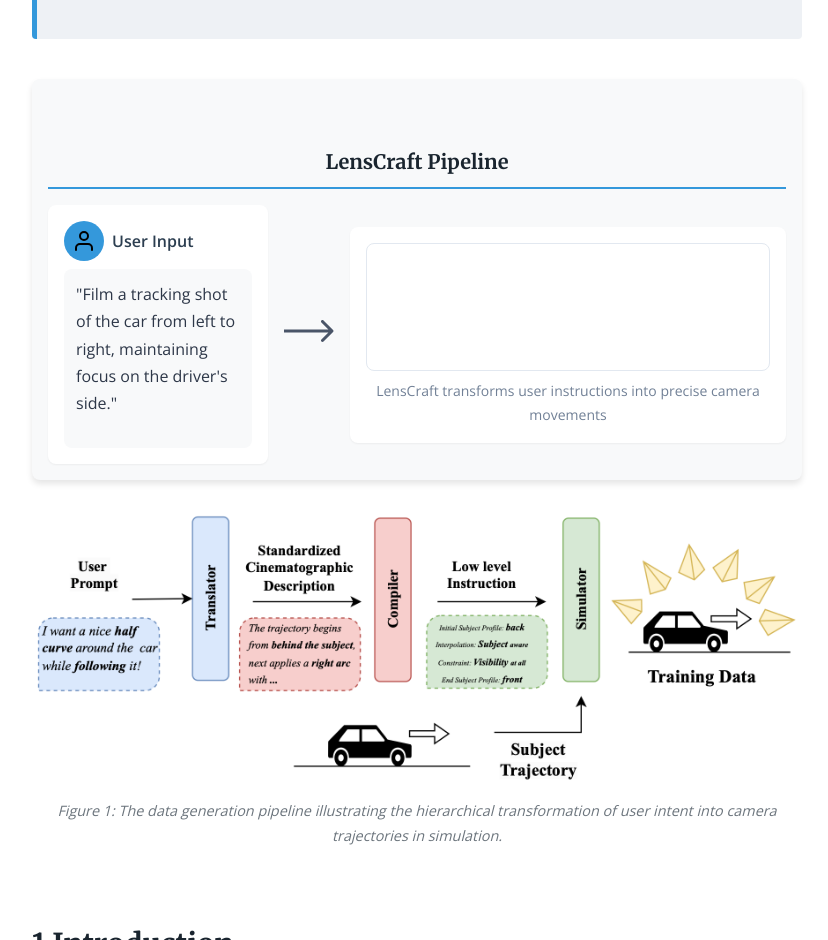
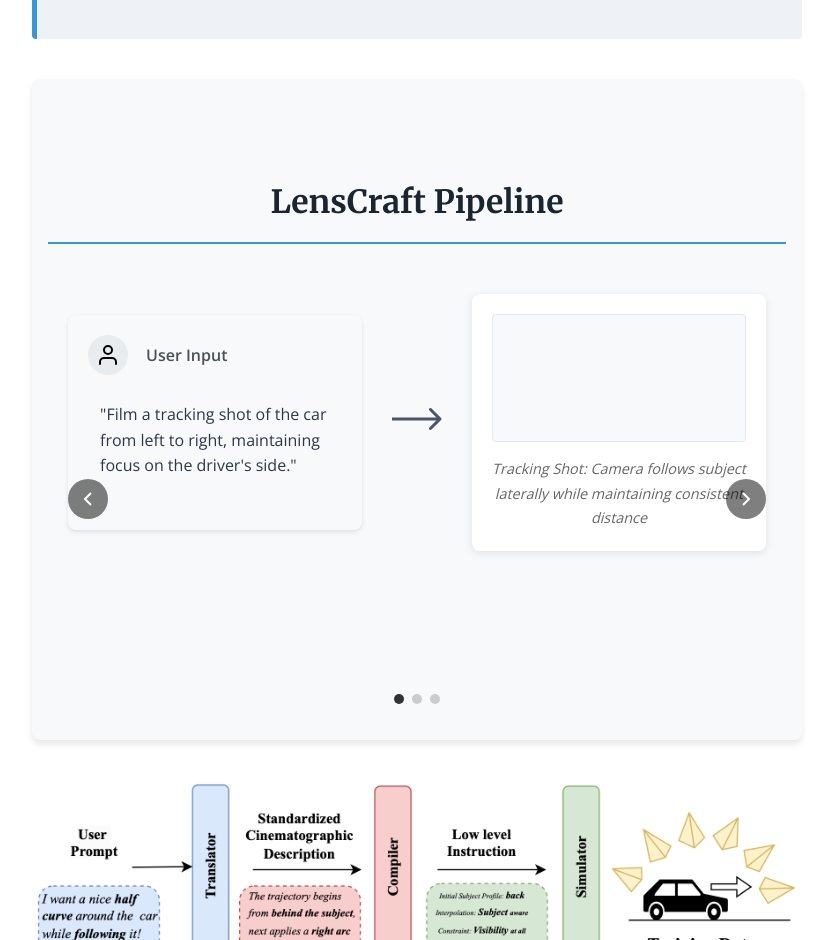
Before and after one commit to abreza/LensCraft-page, a website: page src/index.html in a window 1280 px wide. Shown: the part 918-1858 px from the top of the page, without its empty margins (223-1051 px from the left). Drawn offline with nearby package versions, Linux system fonts and the light colour scheme.

Commit message:
Add initial project structure with build script, SVG assets, and HTML templates
- Created .gitignore to exclude the dist directory
- Added build.js for generating the final HTML from templates
- Included camera.svg, arrow.svg, and user-icon.svg for visual elements
- Created package.json with build and preview scripts
- Removed old pipeline.html and script.js files
- Added new HTML templates: header.html, abstract.html, introduction.html, and pipeline.html
- Implemented carousel functionality in pipeline.html with corresponding styles in carousel.css
- Established global styles in global.css for consistent design

```diff
--- a/pipeline.html
+++ /dev/null
@@ -1,41 +0,0 @@
-<div class="pipeline-container">
-  <h2 class="pipeline-title">LensCraft Pipeline</h2>
-
-  <div class="pipeline-content">
-    <div class="input-container">
-      <div class="icon-container">
-        <div class="icon-circle">
-          <img src="user-icon.svg" alt="User" width="24" height="24" />
-        </div>
-        <span class="icon-label">User Input</span>
-      </div>
-
-      <div class="user-prompt">
-        <p>
-          "Film a tracking shot of the car from left to right, maintaining focus
-          on the driver's side."
-        </p>
-      </div>
-    </div>
-
-    <div class="arrow">
-      <img src="arrow.svg" alt="Arrow" width="50" height="24" />
-    </div>
-
-    <div class="output-container">
-      <div class="output-preview">
-        <figure>
-          <object
-            data="camera.svg"
-            type="image/svg+xml"
-            style="width: 100%; height: auto"
-          ></object>
-        </figure>
-      </div>
-
-      <div class="output-caption">
-        LensCraft transforms user instructions into precise camera movements
-      </div>
-    </div>
-  </div>
-</div>
--- a/script.js
+++ /dev/null
@@ -1,22 +0,0 @@
-async function loadSection(file, containerId) {
-  try {
-    const response = await fetch(file);
-    const html = await response.text();
-    document.getElementById(containerId).innerHTML = html;
-  } catch (error) {
-    console.error(`Error loading ${file}:`, error);
-  }
-}
-
-document.addEventListener("DOMContentLoaded", async function () {
-  await Promise.all([
-    loadSection("header.html", "header-container"),
-    loadSection("abstract.html", "abstract-container"),
-    loadSection("pipeline.html", "pipeline-container"),
-    loadSection("introduction.html", "introduction-container"),
-  ]);
-  const outputContainer = document.querySelector(".output-container");
-  if (outputContainer) {
-    outputContainer.style.opacity = "1";
-  }
-});
--- /dev/null
+++ b/scripts/app.js
@@ -0,0 +1,67 @@
+async function loadSection(file, containerId) {
+  try {
+    const response = await fetch(file);
+    const html = await response.text();
+    document.getElementById(containerId).innerHTML = html;
+  } catch (error) {
+    console.error(`Error loading ${file}:`, error);
+  }
+}
+
+let currentSlide = 0;
+const totalSlides = 3;
+
+function updateCarousel() {
+  const slides = document.querySelectorAll(".carousel-slide");
+  const indicators = document.querySelectorAll(".carousel-indicator");
+
+  slides.forEach((slide, index) => {
+    if (index === currentSlide) {
+      slide.classList.add("active");
+    } else {
+      slide.classList.remove("active");
+    }
+  });
+
+  indicators.forEach((indicator, index) => {
+    if (index === currentSlide) {
+      indicator.classList.add("active");
+    } else {
+      indicator.classList.remove("active");
+    }
+  });
+}
+
+function changeSlide(direction) {
+  currentSlide = (currentSlide + direction + totalSlides) % totalSlides;
+  updateCarousel();
+}
+
+function goToSlide(slideIndex) {
+  currentSlide = slideIndex;
+  updateCarousel();
+}
+
+window.changeSlide = changeSlide;
+window.goToSlide = goToSlide;
+
+document.addEventListener("DOMContentLoaded", async function () {
+  await Promise.all([
+    loadSection("header.html", "header-container"),
+    loadSection("abstract.html", "abstract-container"),
+    loadSection("pipeline.html", "pipeline-container"),
+    loadSection("introduction.html", "introduction-container"),
+  ]);
+
+  updateCarousel();
+
+  document.addEventListener("keydown", (e) => {
+    if (e.key === "ArrowLeft") changeSlide(-1);
+    if (e.key === "ArrowRight") changeSlide(1);
+  });
+
+  const outputContainer = document.querySelector(".output-container");
+  if (outputContainer) {
+    outputContainer.style.opacity = "1";
+  }
+});
--- /dev/null
+++ b/src/pipeline.html
@@ -0,0 +1,177 @@
+<div class="pipeline-container">
+  <h2 class="pipeline-title">LensCraft Pipeline</h2>
+
+  <div class="carousel-container">
+    <button class="carousel-btn carousel-btn-prev" onclick="changeSlide(-1)">
+      <svg
+        width="24"
+        height="24"
+        viewBox="0 0 24 24"
+        fill="none"
+        stroke="currentColor"
+        stroke-width="2"
+      >
+        <path d="M15 18l-6-6 6-6" />
+      </svg>
+    </button>
+
+    <button class="carousel-btn carousel-btn-next" onclick="changeSlide(1)">
+      <svg
+        width="24"
+        height="24"
+        viewBox="0 0 24 24"
+        fill="none"
+        stroke="currentColor"
+        stroke-width="2"
+      >
+        <path d="M9 18l6-6-6-6" />
+      </svg>
+    </button>
+
+    <div class="carousel-slides">
+      <div class="carousel-slide active" data-slide="0">
+        <div class="pipeline-content">
+          <div class="input-container">
+            <div class="icon-container">
+              <div class="icon-circle">
+                <img
+                  src="/icons/user-icon.svg"
+                  alt="User"
+                  width="24"
+                  height="24"
+                />
+              </div>
+              <span class="icon-label">User Input</span>
+            </div>
+            <div class="user-prompt">
+              <p>
+                "Film a tracking shot of the car from left to right, maintaining
+                focus on the driver's side."
+              </p>
+            </div>
+          </div>
+          <div class="arrow">
+            <img src="/icons/arrow.svg" alt="Arrow" width="50" height="24" />
+          </div>
+          <div class="output-container">
+            <div class="output-preview">
+              <figure>
+                <object
+                  data="/camera/camera.svg"
+                  type="image/svg+xml"
+                  style="width: 100%; height: auto"
+                ></object>
+              </figure>
+            </div>
+            <div class="output-caption">
+              Tracking Shot: Camera follows subject laterally while maintaining
+              consistent distance
+            </div>
+          </div>
+        </div>
+      </div>
+
+      <div class="carousel-slide" data-slide="1">
+        <div class="pipeline-content">
+          <div class="input-container">
+            <div class="icon-container">
+              <div class="icon-circle">
+                <img
+                  src="/icons/user-icon.svg"
+                  alt="User"
+                  width="24"
+                  height="24"
+                />
+              </div>
+              <span class="icon-label">User Input</span>
+            </div>
+            <div class="user-prompt">
+              <p>
+                "Film a tracking shot of the car from left to right, maintaining
+                focus on the driver's side."
+              </p>
+            </div>
+          </div>
+          <div class="arrow">
+            <img src="/icons/arrow.svg" alt="Arrow" width="50" height="24" />
+          </div>
+          <div class="output-container">
+            <div class="output-preview">
+              <figure>
+                <object
+                  data="/camera/camera.svg"
+                  type="image/svg+xml"
+                  style="width: 100%; height: auto"
+                ></object>
+              </figure>
+            </div>
+            <div class="output-caption">
+              Tracking Shot: Camera follows subject laterally while maintaining
+              consistent distance
+            </div>
+          </div>
+        </div>
+      </div>
+
+      <div class="carousel-slide" data-slide="2">
+        <div class="pipeline-content">
+          <div class="input-container">
+            <div class="icon-container">
+              <div class="icon-circle">
+                <img
+                  src="/icons/user-icon.svg"
+                  alt="User"
+                  width="24"
+                  height="24"
+                />
+              </div>
+              <span class="icon-label">User Input</span>
+            </div>
+            <div class="user-prompt">
+              <p>
+                "Film a tracking shot of the car from left to right, maintaining
+                focus on the driver's side."
+              </p>
+            </div>
+          </div>
+          <div class="arrow">
+            <img src="/icons/arrow.svg" alt="Arrow" width="50" height="24" />
+          </div>
+          <div class="output-container">
+            <div class="output-preview">
+              <figure>
+                <object
+                  data="/camera/camera.svg"
+                  type="image/svg+xml"
+                  style="width: 100%; height: auto"
+                ></object>
+              </figure>
+            </div>
+            <div class="output-caption">
+              Tracking Shot: Camera follows subject laterally while maintaining
+              consistent distance
+            </div>
+          </div>
+        </div>
+      </div>
+    </div>
+
+    <div class="carousel-indicators">
+      <button
+        class="carousel-indicator active"
+        onclick="goToSlide(0)"
+        aria-label="Go to slide 1"
+      ></button>
+      <button
+        class="carousel-indicator"
+        onclick="goToSlide(1)"
+        aria-label="Go to slide 2"
+      ></button>
+      <button
+        class="carousel-indicator"
+        onclick="goToSlide(2)"
+        aria-label="Go to slide 3"
+      ></button>
+    </div>
+  </div>
+</div>
--- /dev/null
+++ b/styles/carousel.css
@@ -0,0 +1,191 @@
+.carousel-container {
+  position: relative;
+  width: 100%;
+  overflow: hidden;
+}
+
+.carousel-slides {
+  position: relative;
+  width: 100%;
+  height: 400px;
+}
+
+.carousel-slide {
+  position: absolute;
+  width: 100%;
+  opacity: 0;
+  visibility: hidden;
+  transition: opacity 0.5s ease-in-out, visibility 0.5s ease-in-out;
+}
+
+.carousel-slide.active {
+  opacity: 1;
+  visibility: visible;
+  position: relative;
+}
+
+.carousel-btn {
+  position: absolute;
+  top: 50%;
+  transform: translateY(-50%);
+  background-color: rgba(0, 0, 0, 0.5);
+  color: white;
+  border: none;
+  border-radius: 50%;
+  width: 40px;
+  height: 40px;
+  display: flex;
+  align-items: center;
+  justify-content: center;
+  cursor: pointer;
+  transition: background-color 0.3s ease;
+  z-index: 10;
+}
+
+.carousel-btn:hover {
+  background-color: rgba(0, 0, 0, 0.7);
+}
+
+.carousel-btn-prev {
+  left: 20px;
+}
+
+.carousel-btn-next {
+  right: 20px;
+}
+
+.carousel-indicators {
+  display: flex;
+  justify-content: center;
+  gap: 8px;
+  margin-top: 20px;
+  padding-bottom: 20px;
+}
+
+.carousel-indicator {
+  width: 10px;
+  height: 10px;
+  border-radius: 50%;
+  border: none;
+  background-color: #ccc;
+  cursor: pointer;
+  transition: background-color 0.3s ease;
+}
+
+.carousel-indicator.active {
+  background-color: #333;
+}
+
+.carousel-indicator:hover {
+  background-color: #666;
+}
+
+.pipeline-container {
+  margin: 40px 0;
+}
+
+.pipeline-title {
+  text-align: center;
+  font-size: 2rem;
+  margin-bottom: 30px;
+  font-family: "Merriweather", serif;
+}
+
+.pipeline-content {
+  display: flex;
+  align-items: center;
+  justify-content: space-between;
+  gap: 30px;
+  padding: 20px;
+}
+
+.input-container {
+  flex: 1;
+  background-color: #f8f9fa;
+  padding: 20px;
+  border-radius: 8px;
+  box-shadow: 0 2px 4px rgba(0, 0, 0, 0.1);
+}
+
+.icon-container {
+  display: flex;
+  align-items: center;
+  gap: 10px;
+  margin-bottom: 15px;
+}
+
+.icon-circle {
+  width: 40px;
+  height: 40px;
+  background-color: #e9ecef;
+  border-radius: 50%;
+  display: flex;
+  align-items: center;
+  justify-content: center;
+}
+
+.icon-label {
+  font-weight: 600;
+  color: #495057;
+}
+
+.user-prompt {
+  font-family: "Open Sans", sans-serif;
+  font-size: 1rem;
+  line-height: 1.6;
+  color: #333;
+}
+
+.arrow {
+  flex: 0 0 auto;
+}
+
+.output-container {
+  flex: 1;
+  background-color: #fff;
+  padding: 20px;
+  border-radius: 8px;
+  box-shadow: 0 2px 8px rgba(0, 0, 0, 0.1);
+  transition: opacity 0.5s ease-in-out;
+}
+
+.output-preview {
+  margin-bottom: 15px;
+  background-color: #f8f9fa;
+  padding: 20px;
+  border-radius: 4px;
+}
+
+.output-preview figure {
+  margin: 0;
+}
+
+.output-caption {
+  text-align: center;
+  font-size: 0.9rem;
+  color: #666;
+  font-style: italic;
+}
+
+@media (max-width: 768px) {
+  .pipeline-content {
+    flex-direction: column;
+  }
+
+  .arrow {
+    transform: rotate(90deg);
+  }
+
+  .carousel-btn {
+    width: 35px;
+    height: 35px;
+  }
+
+  .carousel-btn-prev {
+    left: 10px;
+  }
+
+  .carousel-btn-next {
+    right: 10px;
+  }
+}
```
Also changed, not shown: build.js (added, +38 -0 lines), package.json (added, +17 -0 lines), src/index.html (renamed from index.html, +4 -3 lines), camera/camera.svg (renamed from camera.svg), icons/arrow.svg (renamed from arrow.svg), icons/user-icon.svg (renamed from user-icon.svg), src/abstract.html (renamed from abstract.html), src/header.html (renamed from header.html), src/introduction.html (renamed from introduction.html), styles/global.css (line endings or trailing spaces), 1 other file.
